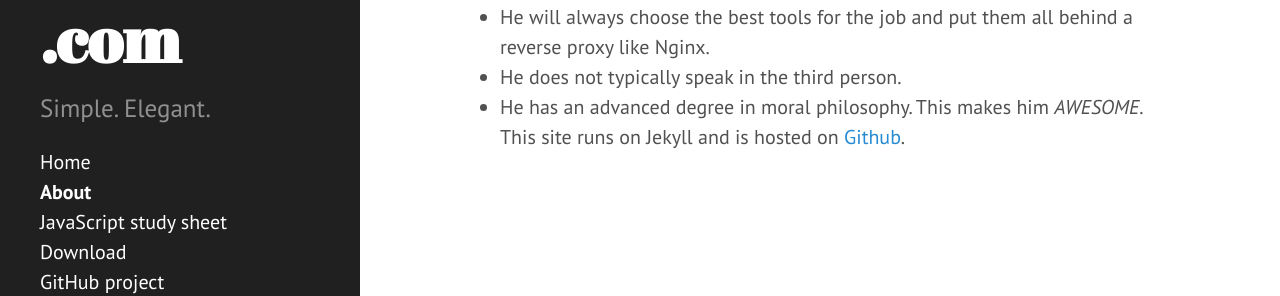
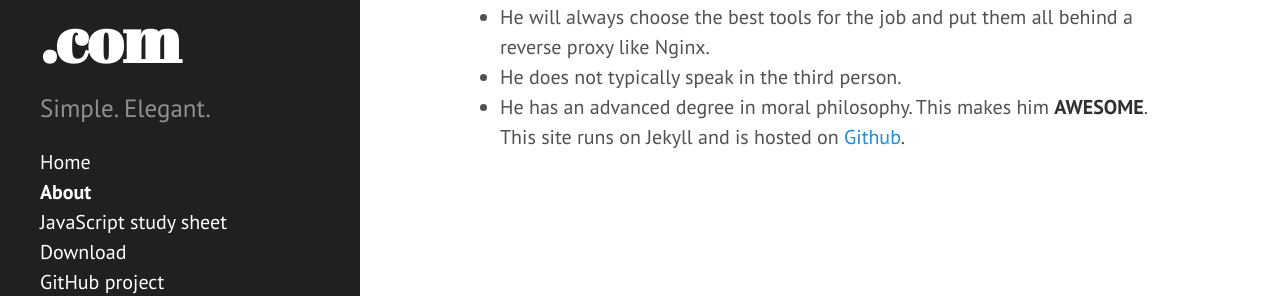
Before and after one commit to selfinterest/selfinterest.github.io, a Jekyll site: the page built from about.md, in a window 1280 px wide. Shown: the part 403-699 px from the top of the page. Built offline with Jekyll 4.4.1, drawn with Linux system fonts in a browser that asks for light colours; nearby versions of some CDN libraries; Markdown is read by kramdown in place of the engine named in the settings.

```diff
--- a/about.md
+++ b/about.md
@@ -12,5 +12,5 @@ Terrence C. Watson is a freelance developer of applications for the new web.
 * He really likes Java.
 * He will always choose the best tools for the job and put them all behind a reverse proxy like Nginx.
 * He does not typically speak in the third person.
-* He has an advanced degree in moral philosophy. This makes him *AWESOME*.
+* He has an advanced degree in moral philosophy. This makes him **AWESOME**.
 This site runs on Jekyll and is hosted on [Github](https://github.com).
```
